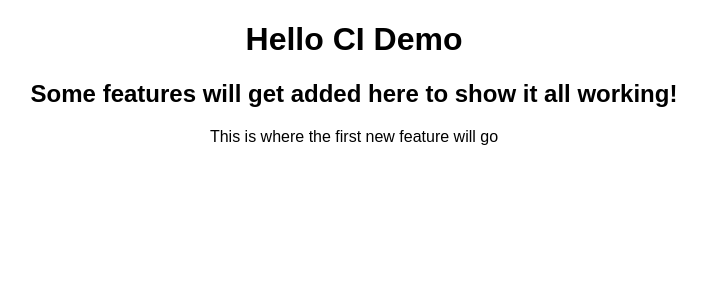
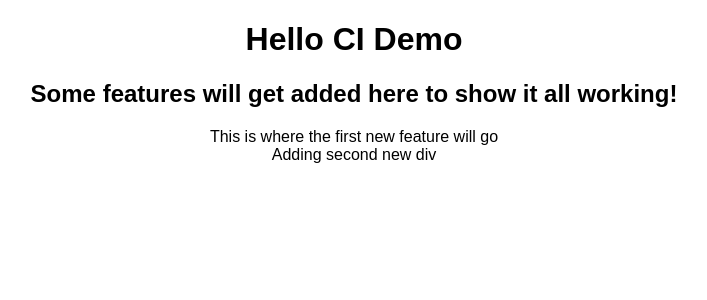
Before and after one commit to Wombat42/ciplayground, a React (Create React App) app: page / in a window 1280 px wide. Shown: the top 300 px of the page, without its empty margins (286-993 px from the left). Built offline with nearby package versions, Linux system fonts and the light colour scheme.

Commit message:
added second div div

```diff
--- a/src/App.js
+++ b/src/App.js
@@ -7,6 +7,7 @@ export default function App() {
       <h1>Hello CI Demo</h1>
       <h2>Some features will get added here to show it all working!</h2>
       <div>This is where the first new feature will go</div>
+      <div>Adding second new div</div>
     </div>
   );
 }
```
